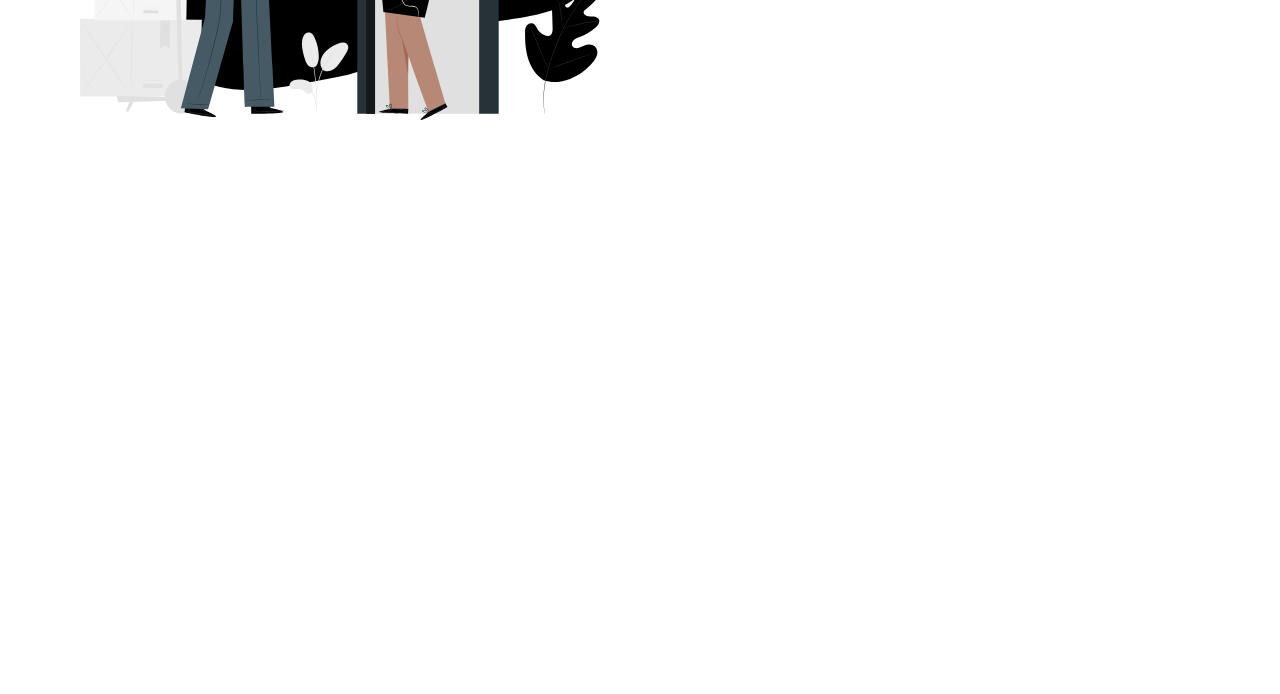
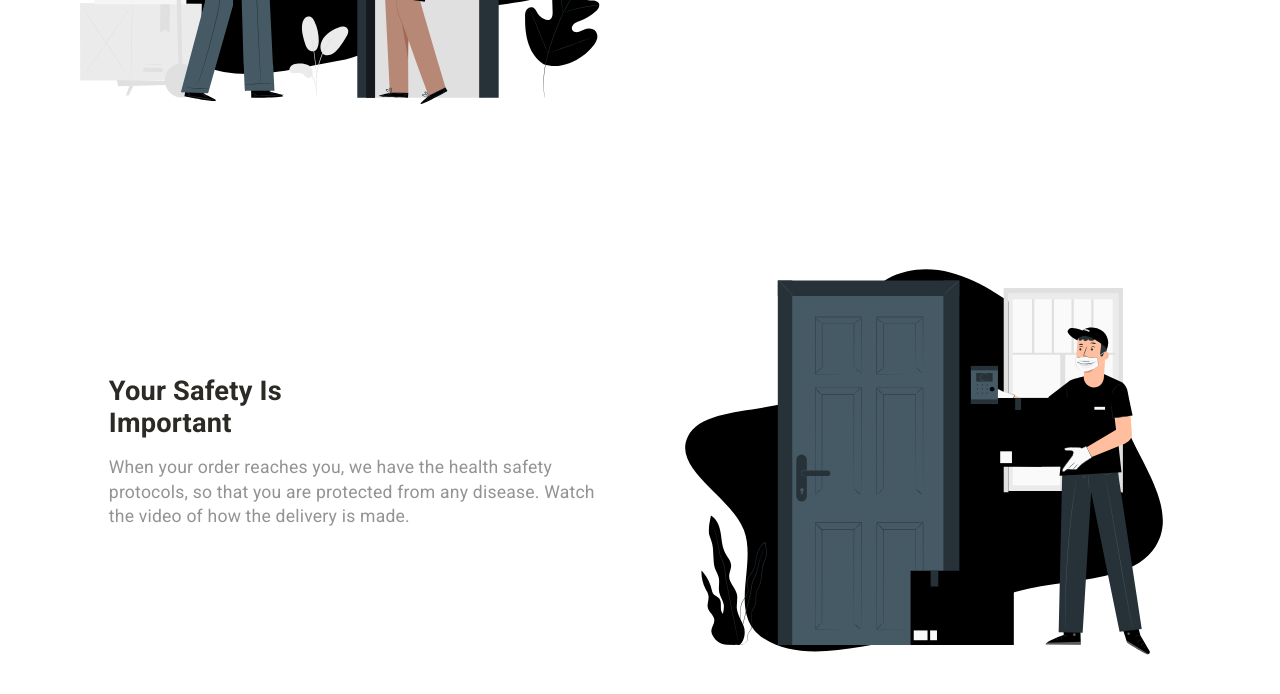
Before and after one commit to elghanbibadr/DeliveryWbsite, a website: page index.html in a window 1280 px wide. Shown: the part 951-1645 px from the top of the page. Drawn offline with nearby package versions, Linux system fonts and the light colour scheme.

Commit message:
security section

```diff
--- a/assets/scss/partials/_generals.scss
+++ b/assets/scss/partials/_generals.scss
@@ -11,11 +11,14 @@ body{
     font-family: 'Roboto', sans-serif;
     font-size: 1rem;
     letter-spacing: 0.2px;
+    overflow-x: hidden;
     height: 300vh;
 }
+
 ul{
     list-style: none;
 }
+
 a{
     text-decoration: none;
     color: $textHeading;
--- a/assets/scss/partials/_home.scss
+++ b/assets/scss/partials/_home.scss
@@ -1,10 +1,16 @@
 main{
-    padding: 2rem;
+
+    padding:1rem;
+    zoom: 0.9;
+    @include desktop{
+        zoom: 1;
+    }
     @include desktopLarge{
         padding-inline:5rem;
     }
 }
-.home,.about{
+
+.home,.about,.security{
     margin-top: 4rem;
     &__img{
         width: 100%;
--- a/assets/scss/partials/_nav.scss
+++ b/assets/scss/partials/_nav.scss
@@ -75,6 +75,7 @@
             box-shadow: $box-shadow;
             top:4rem;
             padding-left: 4rem;
+            background-color: white;
             border-radius: 40px;
             margin-top: 2rem;
             width: 70%;
--- a/assets/scss/partials/_typopraphy.scss
+++ b/assets/scss/partials/_typopraphy.scss
@@ -23,6 +23,7 @@ h2{
     }
 
 }
+
 h3{
     font-size: 1.3rem;
 }
@@ -30,4 +31,5 @@ p{
     color: $textColor;
     font-size: 1.1rem;
     line-height: 1.4;
+
 }
--- a/assets/scss/style.scss
+++ b/assets/scss/style.scss
@@ -14,3 +14,9 @@
      grid-area: 1/1/1/2;
 }
 }
+.security{
+    margin-top: 4rem;
+    @include desktop{
+        margin-top: 10rem;
+    }
+}
--- a/index.html
+++ b/index.html
@@ -57,8 +57,14 @@
             </section>
 
             <!--=============== SECURITY ===============-->
-            <section class="security section container">
-
+            <section class="security grid grid--cls2 section container">
+                <img src="/assets/img/security-ilustration.svg" alt="image of delivery guy with a yellow box" class="security__img"  data-aos="fade-up-left">
+                <div class="security__content"  data-aos="fade-up-right">
+                    <h2 class="security__title">Your safety is <br> important</h2>
+                    <p class="security__desc">When your order reaches you, we have the health safety protocols,
+                        so that you are protected from any disease. Watch the video of how the delivery is made.
+                    </p>
+                </div>
             </section>
 
             <!--=============== SERVICES ===============-->
```
Also changed, not shown: assets/scss/style.css, 1 other file.
